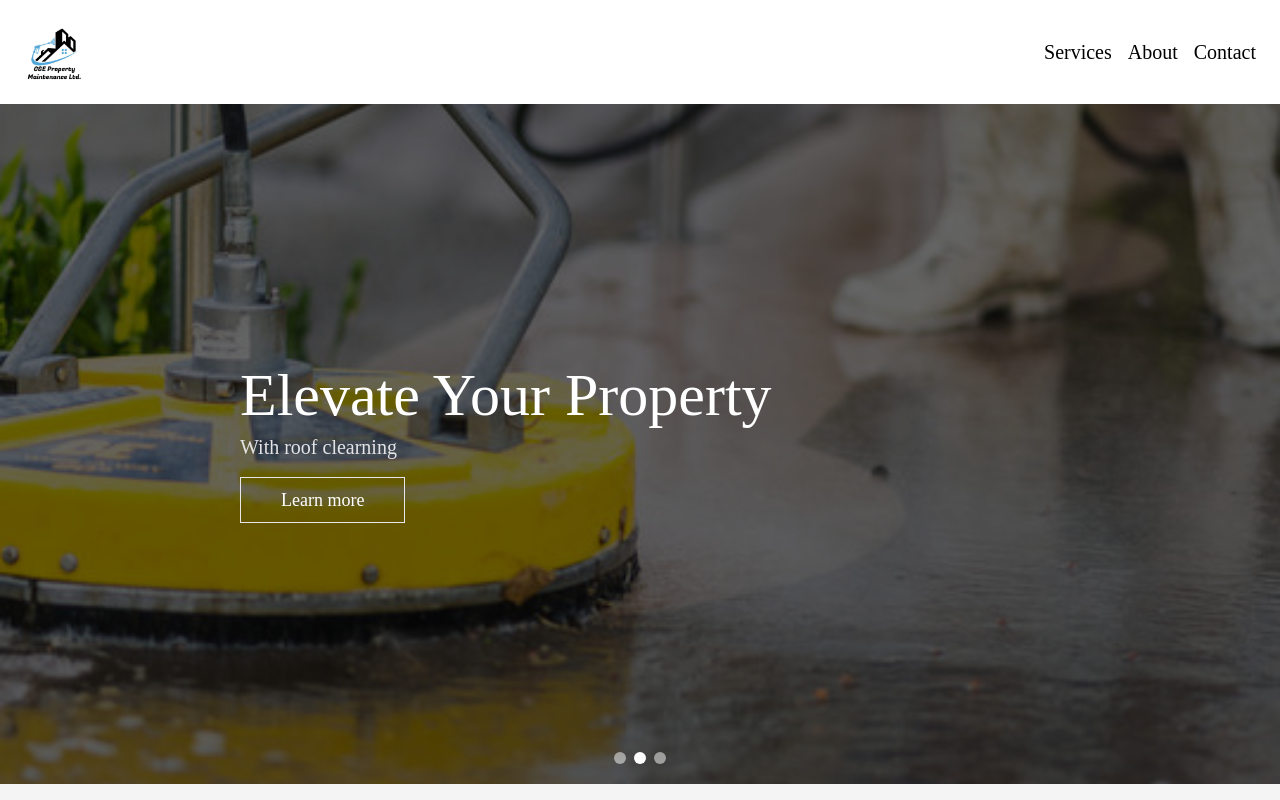
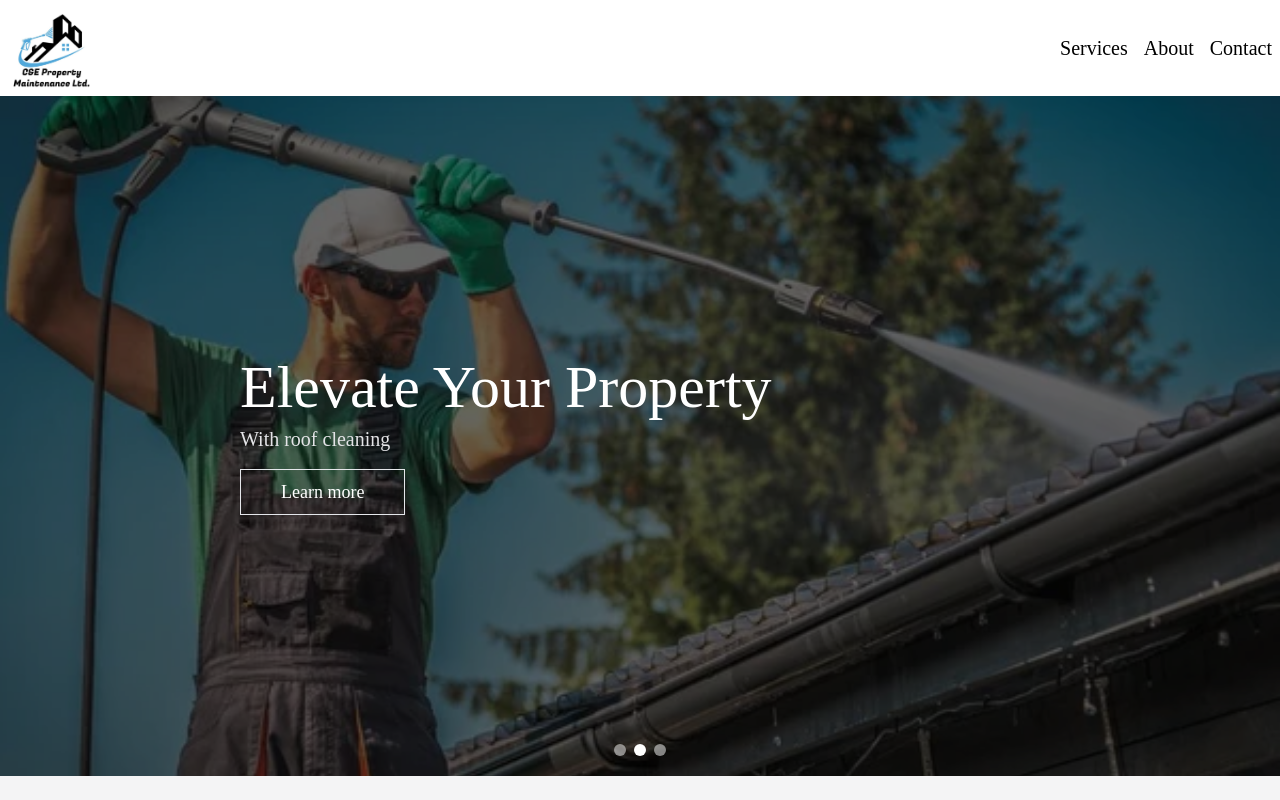
Before and after one commit to JackPangalia/-C-E-Property-Maintenance-Website, a Next.js app in the folder landscapingsite/: page / in a window 1280 px wide. Shown: the top 800 px of the page. Built offline with nearby package versions, Linux system fonts and the light colour scheme.

Commit message:
fixed spelling mistakes and images mismatched, and made the logo larger

```diff
--- a/landscapingsite/app/components/Header.jsx
+++ b/landscapingsite/app/components/Header.jsx
@@ -4,6 +4,7 @@ import Link from "next/link";
 import { useState } from "react";
 import { Menu, X } from "lucide-react";
 import Image from "next/image";
+
 
 const Header = () => {
   const [isMenuOpen, setIsMenuOpen] = useState(false);
@@ -13,7 +14,7 @@ const Header = () => {
   };
 
   return (
-    <header className="sticky top-0 bg-white z-10 p-4 md:p-6">
+    <header className="sticky top-0 bg-white z-10  p-2">
       <div className="container mx-auto flex justify-between items-center">
         <Link href="/">
           <Image
@@ -21,7 +22,7 @@ const Header = () => {
             alt="logo-img"
             width={200}
             height={200}
-            className="h-14 w-auto"
+            className="h-20 w-auto"
           />
         </Link>
         <nav className="hidden md:block">
--- a/landscapingsite/app/components/Hero.jsx
+++ b/landscapingsite/app/components/Hero.jsx
@@ -8,16 +8,16 @@ export default function Hero() {
   // Array of slide data with images, headings, subheadings, and links
   const slides = [
     {
-      image: "/image1.jpg",
+      image: "/image0.jpeg",
       heading: "Elevate Your Property",
-      subheading: "With presure washing",
+      subheading: "With pressure washing",
       link: "/services",
       linkText: "Learn more",
     },
     {
-      image: "/image0.jpeg",
+      image: "/image1.jpg",
       heading: "Elevate Your Property",
-      subheading: "With roof clearning",
+      subheading: "With roof cleaning",
       link: "/services",
       linkText: "Learn more",
     },
```
